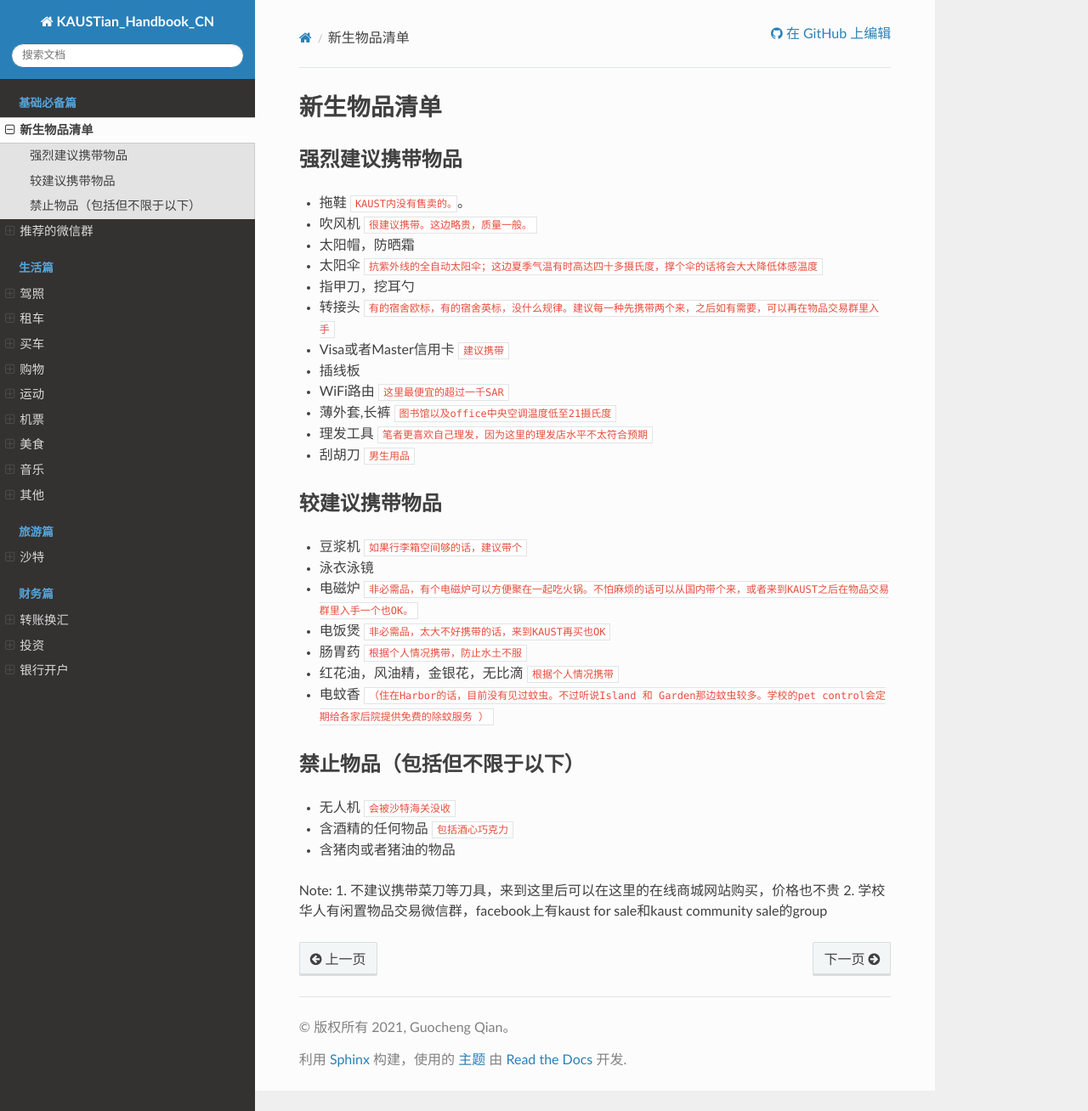
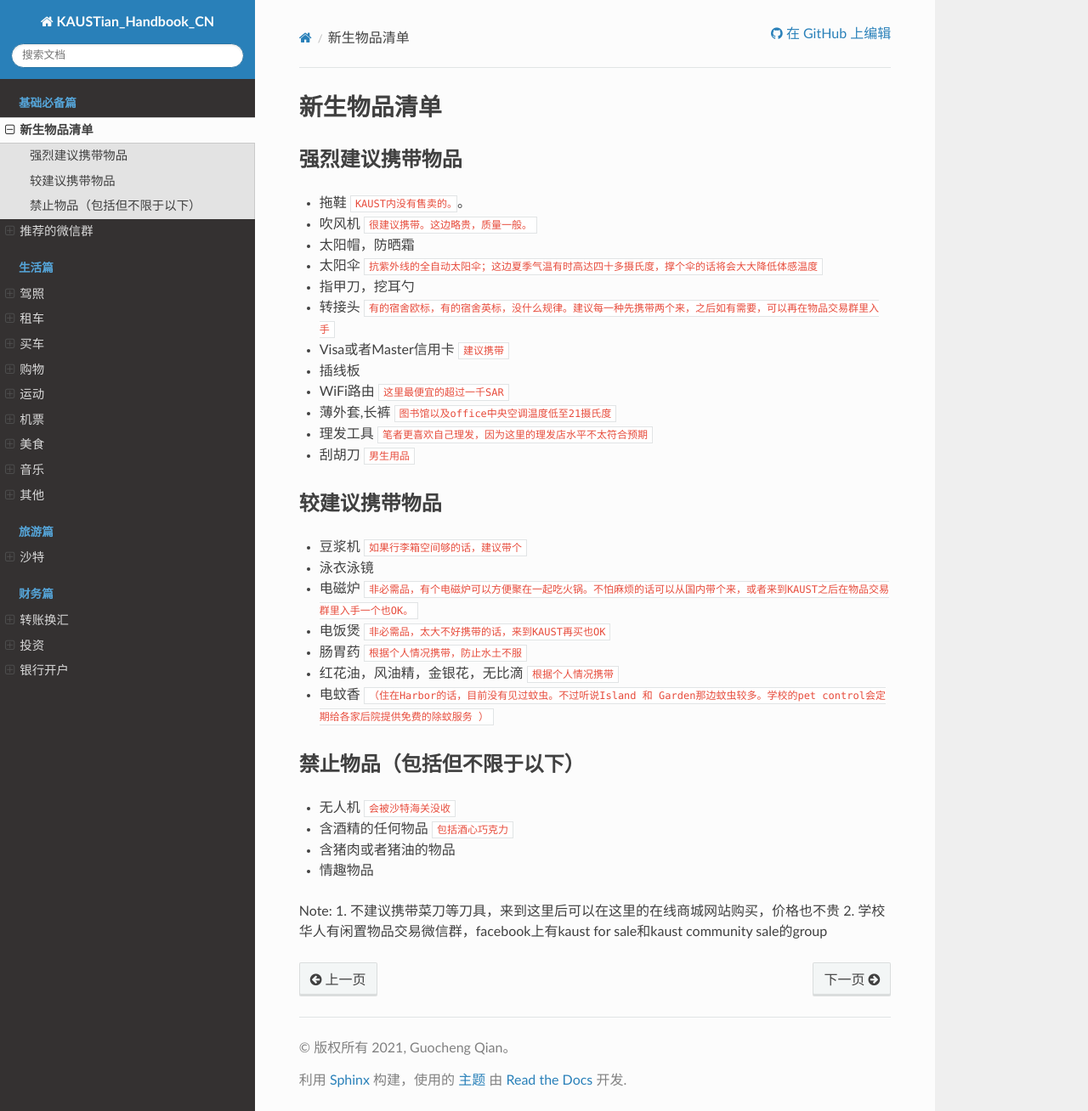
Before and after one commit to guochengqian/KAUSTian_Handbook_CN, a Sphinx documentation site: the page built from docs/content/basic/list.rst, in a window 1280 px wide and 1308 px high. Shown: the whole window at 85% size. Built offline with Sphinx 7.4.7 and the Read the Docs theme 2.0.0, drawn with Linux system fonts in a browser that asks for light colours; pages that are not in the unit, such as notebooks, are missing from menus.

Commit message:
Update list.rst

```diff
--- a/docs/content/basic/list.rst
+++ b/docs/content/basic/list.rst
@@ -39,6 +39,7 @@
 * 无人机 ``会被沙特海关没收``
 * 含酒精的任何物品 ``包括酒心巧克力``
 * 含猪肉或者猪油的物品
+* 情趣物品
 
 Note:
 1. 不建议携带菜刀等刀具，来到这里后可以在这里的在线商城网站购买，价格也不贵
```
